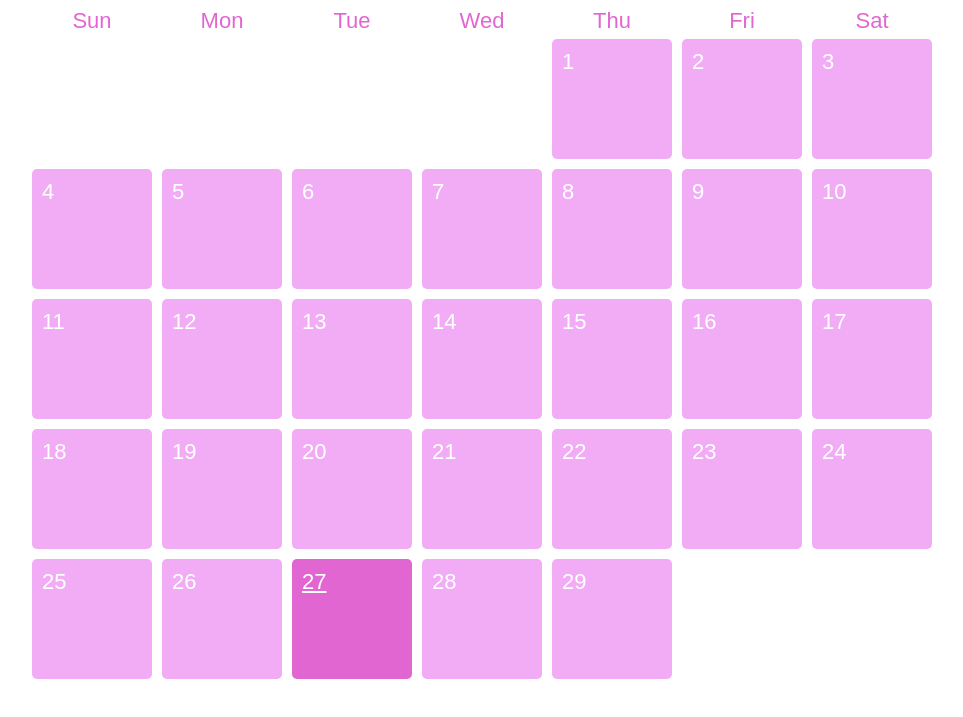
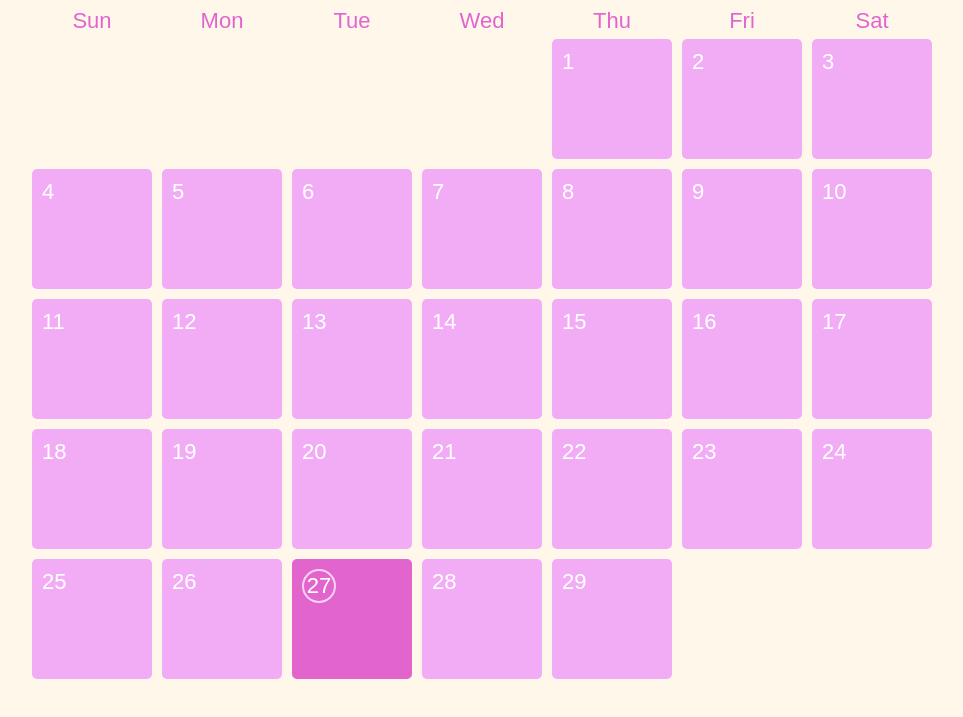
Before and after one commit to yuhyunjeong/calendar, a plain HTML site: page index.html in a window 1280 px wide. Shown: the part 115-832 px from the top of the page, without its empty margins (158-1121 px from the left). Drawn offline with Linux system fonts and the light colour scheme.

Commit message:
circle at today

```diff
--- a/main.js
+++ b/main.js
@@ -91,7 +91,18 @@ function load() {
     daySquare.addEventListener("click", () => openModal(dayString));
 
     if (i > paddingDays) {
-      daySquare.innerText = i - paddingDays; // add(modify) text content
+      // current day, month
+      if (i - paddingDays == day && nav === 0) {
+        const circle = document.createElement("div");
+        circle.classList.add("circle");
+
+        circle.innerText = i - paddingDays;
+
+        daySquare.appendChild(circle);
+        daySquare.classList.add("today");
+      } else {
+        daySquare.innerText = i - paddingDays; // add(modify) text content
+      }
 
       const eventForDay = events.find((e) => e.date === dayString);
 
@@ -109,15 +120,6 @@ function load() {
       }
     } else {
       daySquare.classList.add("padding");
-    }
-
-    // current day, month
-    if (i - paddingDays == day && nav === 0) {
-      daySquare.classList.add("today");
-
-      //const todayText = document.createElement("div");
-      //todayText.innerText = " Today"; // add text content
-      //daySquare.appendChild(todayText);
     }
 
     calendar.appendChild(daySquare); // add new child node
--- a/style.css
+++ b/style.css
@@ -3,6 +3,8 @@ body {
   justify-content: center;
 
   font-family: Arial, Helvetica, sans-serif;
+
+  background-color: #fff5e1ab;
 }
 
 .container {
@@ -97,9 +99,20 @@ button:hover {
 .today {
   background-color: rgba(221, 73, 201, 0.839);
 
-  text-decoration: underline;
+  /*text-decoration: underline;*/
   bottom: -4px;
   display: block;
+}
+
+.circle {
+  width: 30px;
+  height: 30px;
+  border-radius: 50%; /* circle */
+  border: 2.5px solid rgb(251, 209, 245);
+
+  display: flex; /* flex to center the text */
+  justify-content: center; /* center align horizontally */
+  align-items: center; /* center align vertically*/
 }
 
 .event {
```
Also changed, not shown: 1 other file.
